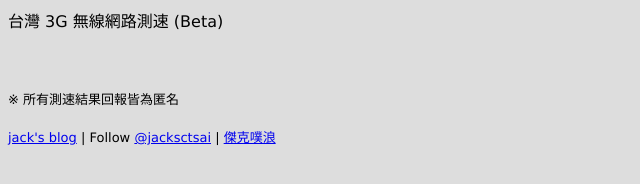
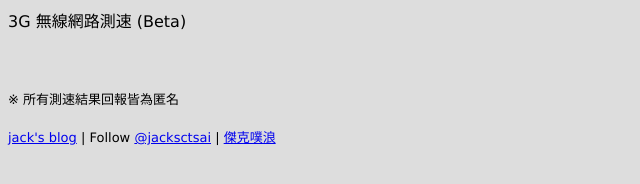
Before and after one commit to jacksctsai/tw3gsucks, a plain HTML site: page index.html in a window 1280 px wide. Shown: the full height of the page, 0-640 px from the left. Drawn offline with nearby package versions, Linux system fonts and the light colour scheme.

Commit message:
modify AP title

```diff
--- a/index.html
+++ b/index.html
@@ -22,7 +22,7 @@
 	<body>
 
   	<div id="intro">
-  	台灣 3G 無線網路測速 (Beta)
+  	3G 無線網路測速 (Beta)
   	</div>
   	<div id="reportPanel" class="msg">
 		<form method="post">
```
